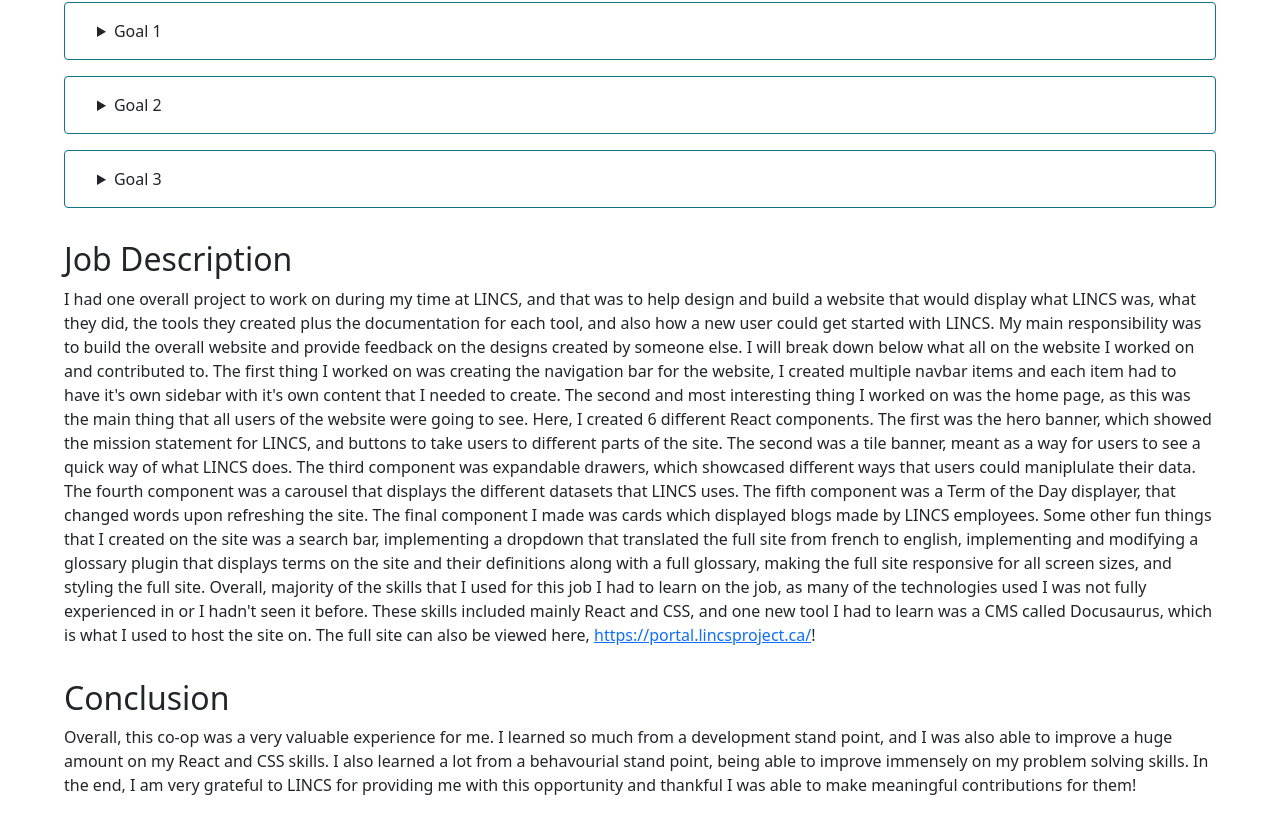
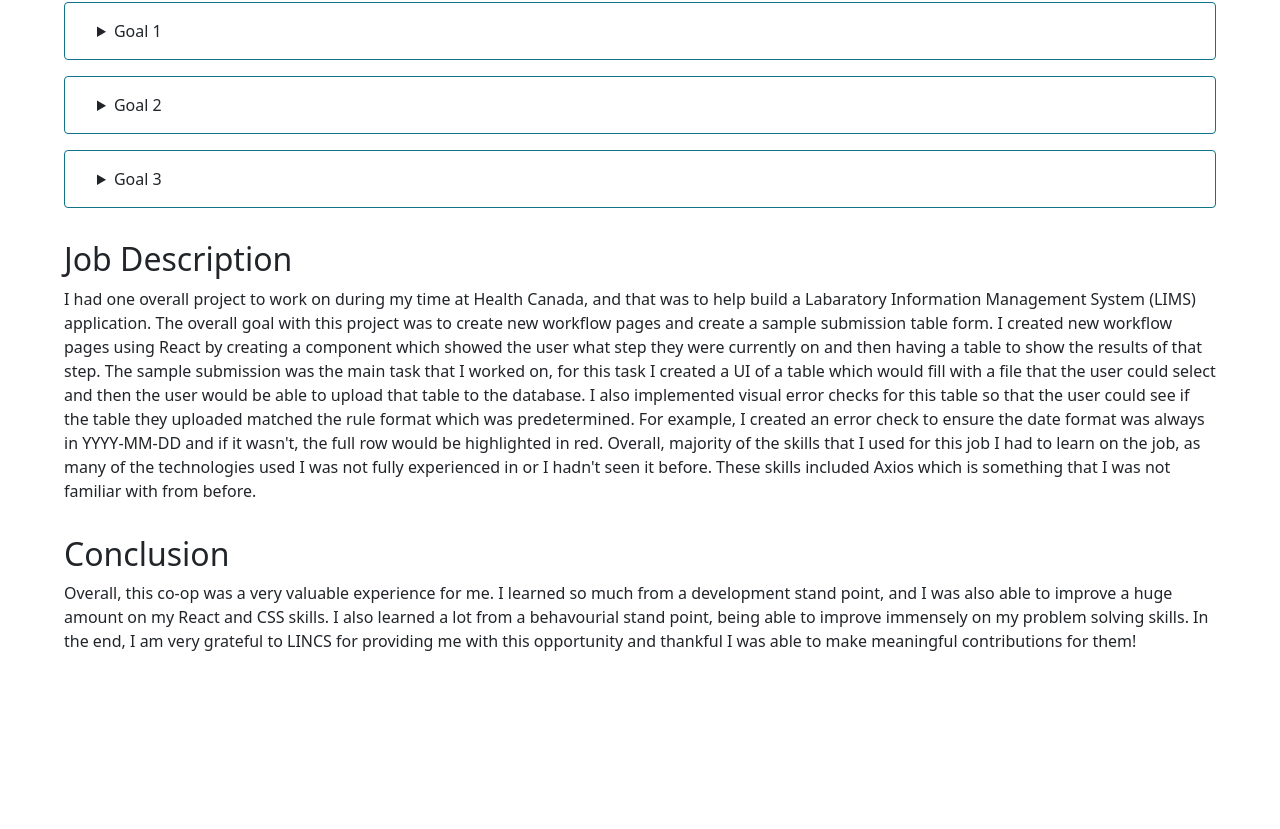
Before and after one commit to irather/hc-work-term-report, a React (Create React App) app: page / in a window 1280 px wide. Shown: the part 729-1558 px from the top of the page. After the commit the page ends 1414 px from the top, so only its background shows below. Built offline with nearby package versions, Linux system fonts and the light colour scheme.

Commit message:
updating job description

```diff
--- a/src/components/JobDesc.js
+++ b/src/components/JobDesc.js
@@ -6,46 +6,24 @@
     <div id="jobDesc" className={styles.section}>
       <h2>Job Description</h2>
       <p>
-        I had one overall project to work on during my time at LINCS, and that
-        was to help design and build a website that would display what LINCS
-        was, what they did, the tools they created plus the documentation for
-        each tool, and also how a new user could get started with LINCS. My main
-        responsibility was to build the overall website and provide feedback on
-        the designs created by someone else. I will break down below what all on
-        the website I worked on and contributed to. The first thing I worked on
-        was creating the navigation bar for the website, I created multiple
-        navbar items and each item had to have it's own sidebar with it's own
-        content that I needed to create. The second and most interesting thing I
-        worked on was the home page, as this was the main thing that all users
-        of the website were going to see. Here, I created 6 different React
-        components. The first was the hero banner, which showed the mission
-        statement for LINCS, and buttons to take users to different parts of the
-        site. The second was a tile banner, meant as a way for users to see a
-        quick way of what LINCS does. The third component was expandable
-        drawers, which showcased different ways that users could maniplulate
-        their data. The fourth component was a carousel that displays the
-        different datasets that LINCS uses. The fifth component was a Term of
-        the Day displayer, that changed words upon refreshing the site. The
-        final component I made was cards which displayed blogs made by LINCS
-        employees. Some other fun things that I created on the site was a search
-        bar, implementing a dropdown that translated the full site from french
-        to english, implementing and modifying a glossary plugin that displays
-        terms on the site and their definitions along with a full glossary,
-        making the full site responsive for all screen sizes, and styling the
-        full site. Overall, majority of the skills that I used for this job I
-        had to learn on the job, as many of the technologies used I was not
-        fully experienced in or I hadn't seen it before. These skills included
-        mainly React and CSS, and one new tool I had to learn was a CMS called
-        Docusaurus, which is what I used to host the site on. The full site can
-        also be viewed here,{" "}
-        <a
-          target="_blank"
-          rel="noreferrer"
-          href="https://portal.lincsproject.ca/"
-        >
-          https://portal.lincsproject.ca/
-        </a>
-        !
+        I had one overall project to work on during my time at Health Canada,
+        and that was to help build a Labaratory Information Management System
+        (LIMS) application. The overall goal with this project was to create new
+        workflow pages and create a sample submission table form. I created new
+        workflow pages using React by creating a component which showed the user
+        what step they were currently on and then having a table to show the
+        results of that step. The sample submission was the main task that I
+        worked on, for this task I created a UI of a table which would fill with
+        a file that the user could select and then the user would be able to
+        upload that table to the database. I also implemented visual error
+        checks for this table so that the user could see if the table they
+        uploaded matched the rule format which was predetermined. For example, I
+        created an error check to ensure the date format was always in
+        YYYY-MM-DD and if it wasn't, the full row would be highlighted in red.
+        Overall, majority of the skills that I used for this job I had to learn
+        on the job, as many of the technologies used I was not fully experienced
+        in or I hadn't seen it before. These skills included Axios which is
+        something that I was not familiar with from before.
       </p>
     </div>
   );
--- a/src/styles/header.module.css
+++ b/src/styles/header.module.css
@@ -11,7 +11,7 @@
 .headerContainer>h1 {
     text-align: center;
     padding: 2rem 1rem;
-    color: #107386
+    color: #000000
 }
 
 .heroImage {
```
